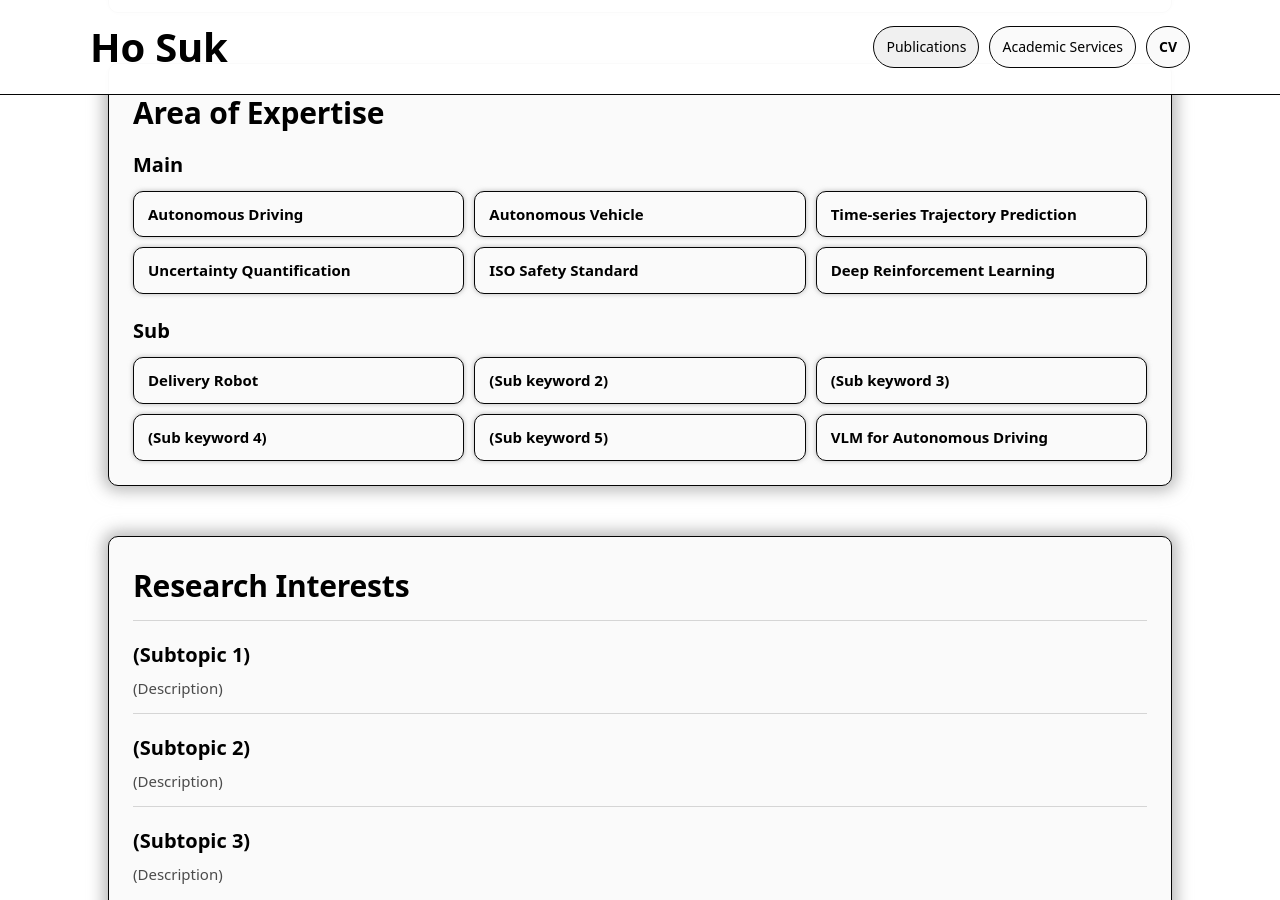
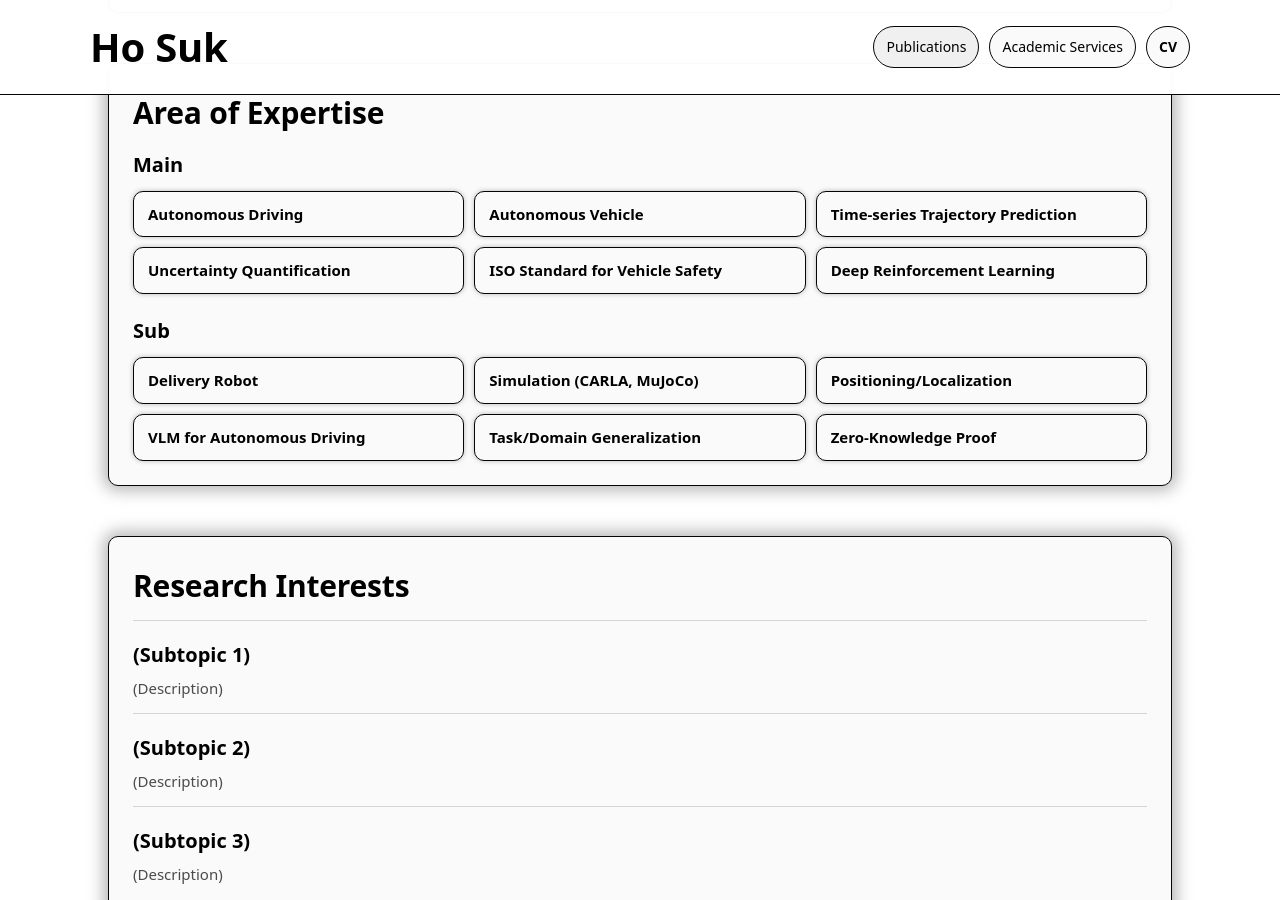
Before and after one commit to ho-suk-93/ho-suk-93.github.io, a Jekyll site: the page built from index.md, in a window 1280 px wide and 900 px high, scrolled down 900 px. Built offline with Jekyll 4.4.1, drawn with Linux system fonts in a browser that asks for light colours.

Commit message:
Update index.md

```diff
--- a/index.md
+++ b/index.md
@@ -53,18 +53,18 @@ description: "Ho Suk personal website"
       <div class="keyword-item">Autonomous Vehicle</div>
       <div class="keyword-item">Time-series Trajectory Prediction</div>
       <div class="keyword-item">Uncertainty Quantification</div>
-      <div class="keyword-item">ISO Safety Standard</div>
+      <div class="keyword-item">ISO Standard for Vehicle Safety</div>
       <div class="keyword-item">Deep Reinforcement Learning</div>
     </div>
     <div style="height:14px;"></div>
     <div class="subheading">Sub</div>
     <div class="keyword-grid cols-3">
       <div class="keyword-item">Delivery Robot</div>
-      <div class="keyword-item">(Sub keyword 2)</div>
-      <div class="keyword-item">(Sub keyword 3)</div>
-      <div class="keyword-item">(Sub keyword 4)</div>
-      <div class="keyword-item">(Sub keyword 5)</div>
+      <div class="keyword-item">Simulation (CARLA, MuJoCo)</div>
+      <div class="keyword-item">Positioning/Localization</div>
       <div class="keyword-item">VLM for Autonomous Driving</div>
+      <div class="keyword-item">Task/Domain Generalization</div>
+      <div class="keyword-item">Zero-Knowledge Proof</div>
     </div>
   </div>
 </section>
```
